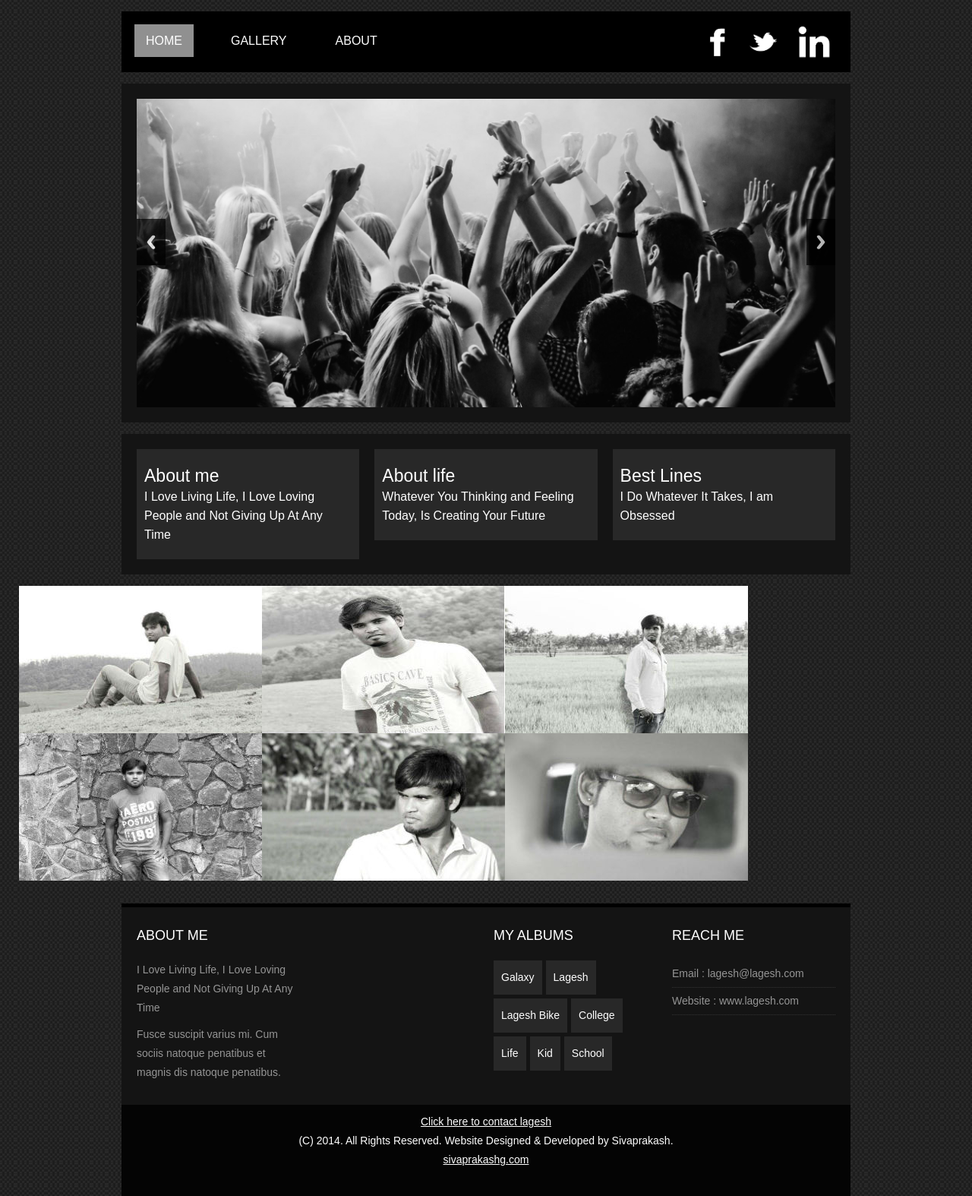
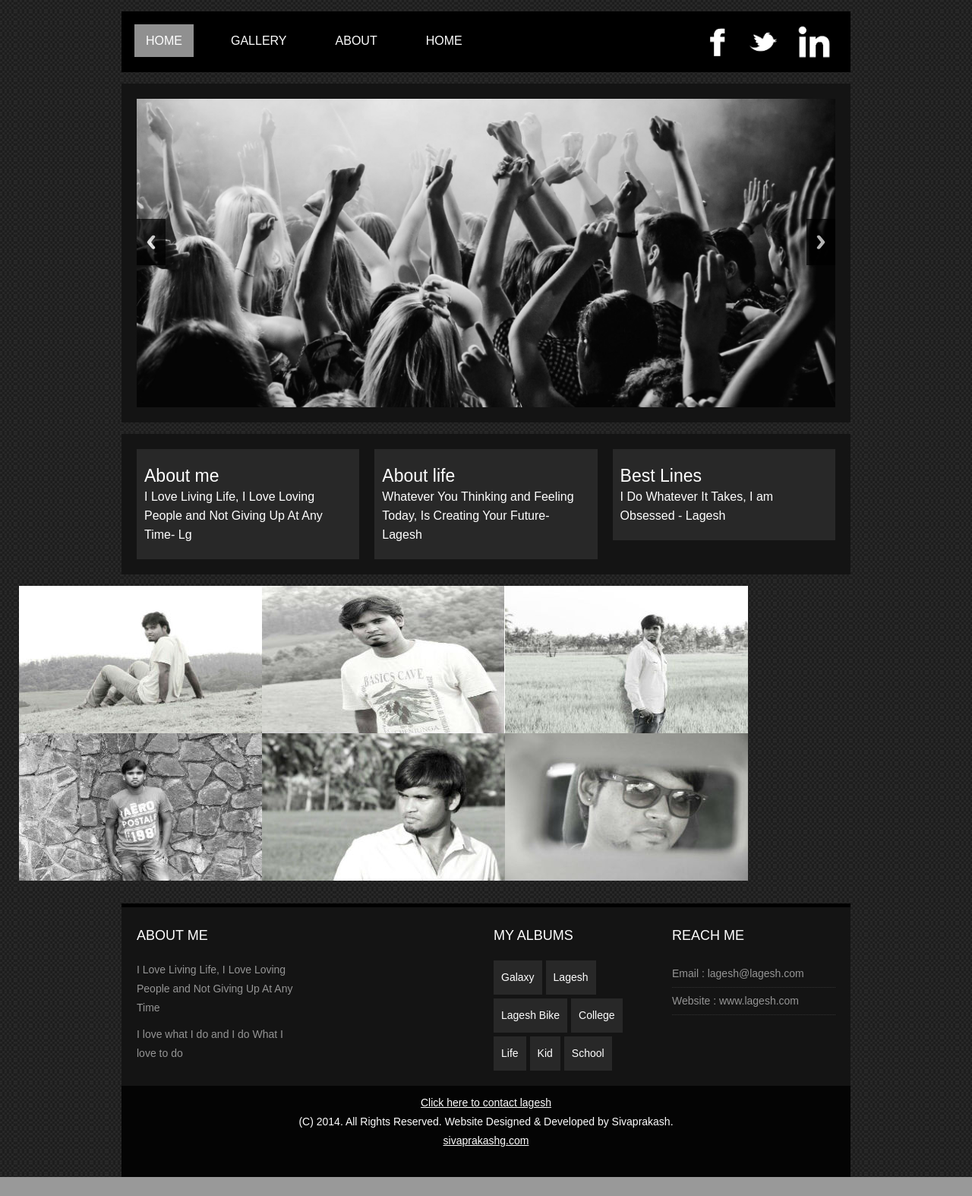
Before and after one commit to lageshgp/lageshgp.github.io, a plain HTML site: page index.html in a window 1280 px wide. Shown: the whole page at 76% size. After the commit the page ends 1549 px from the top, so only its background shows below. Drawn offline with Linux system fonts and the light colour scheme.

Commit message:
Minimenu colour and updates

```diff
--- a/css/style.css
+++ b/css/style.css
@@ -57,7 +57,7 @@ nav .wrap-nav{height: 80px; background: #000 ;}
 .menu .current{background: #909090;}
 
 .minimenu{display:none;}
-.minimenu{position: relative;margin: 0px;background:#ED145B; border: 1px solid #CCC;}
+.minimenu{position: relative;margin: 0px;background:#909090; border: 1px solid #CCC;}
 .minimenu div{overflow: hidden;position: relative;font: 18px/40px 'PT Sans Narrow';color: #ffffff;text-align:center;text-transform:uppercase;font-weight:bold;}
 .minimenu select{position: absolute;top: 0px;left: 0px;width: 100%;height: 100%; opacity: 0;filter: progid:DXImageTransform.Microsoft.Alpha(opacity=0);	cursor: pointer;}
 
--- a/index.html
+++ b/index.html
@@ -59,10 +59,12 @@
 	<div class="wrap-nav zerogrid">
 		<div class="menu">
 			<ul>
-				<li class="current"><a href="index.html">Home</a></li>
+				<li class="current"><a href="#">Home</a></li>
 
 				<li><a href="#">Gallery</a></li>
 				<li><a href="#">About</a></li>
+				<li class="row block09"><a href="#">Home</a></li>
+
 
 			</ul>
 
@@ -78,8 +80,8 @@
 			<select onchange="location=this.value">
 				<option></option>
 				<option value="index.html">Home</option>
-			    <option value="gallery.html">Gallery</option>
-				<option value="single.html">About</option>
+			    <option value="index.html">Gallery</option>
+				<option value="index.html">About</option>
 
 			</select>
 		</div>
@@ -93,7 +95,7 @@
 				<ul class="rslides" id="slider">
 					<li><img src="images/lakslide11.jpg"/></li>
 					<li><img src="images/slide1.png"/></li>
-					<li><img src="images/slide3.png"/></li>
+
 				</ul>
 			</div>
 		</div>
@@ -107,21 +109,21 @@
 			<div class="col-1-3">
 				<div class="wrap-col box">
 					<h2>About me</h2>
-					<p>I Love Living Life, I Love Loving People and Not Giving Up At Any Time</p>
+					<p>I Love Living Life, I Love Loving People and Not Giving Up At Any Time- Lg</p>
 
 				</div>
 			</div>
 			<div class="col-1-3">
 				<div class="wrap-col box">
 					<h2>About life</h2>
-					<p>Whatever You Thinking and Feeling Today, Is Creating Your Future</p>
+					<p>Whatever You Thinking and Feeling Today, Is Creating Your Future- Lagesh</p>
 
 				</div>
 			</div>
 			<div class="col-1-3">
 				<div class="wrap-col box">
 					<h2>Best Lines</h2>
-					<p>I Do Whatever It Takes, I am Obsessed</p>
+					<p>I Do Whatever It Takes, I am Obsessed - Lagesh</p>
 
 				</div>
 			</div>
@@ -253,7 +255,7 @@
 						<div class="heading"><h2>About Me</h2></div>
 						<div class="content">
 							<p>I Love Living Life, I Love Loving People and Not Giving Up At Any Time</p>
-							<p>Fusce suscipit varius mi. Cum sociis natoque penatibus et magnis dis natoque penatibus.</p>
+							<p>I love what I do and I do What I love to do</p>
 						</div>
 					</div>
 				</div>
```
